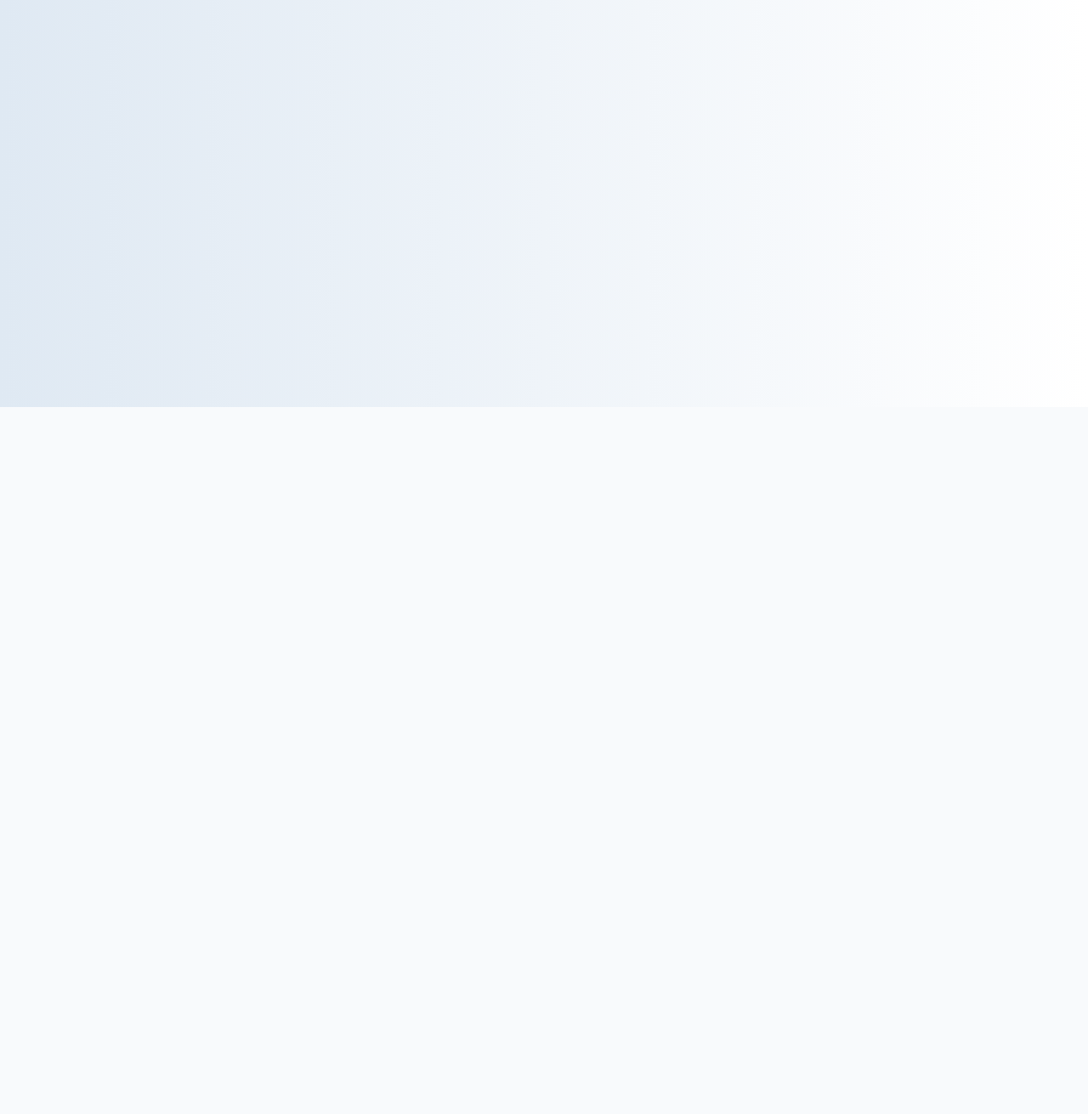
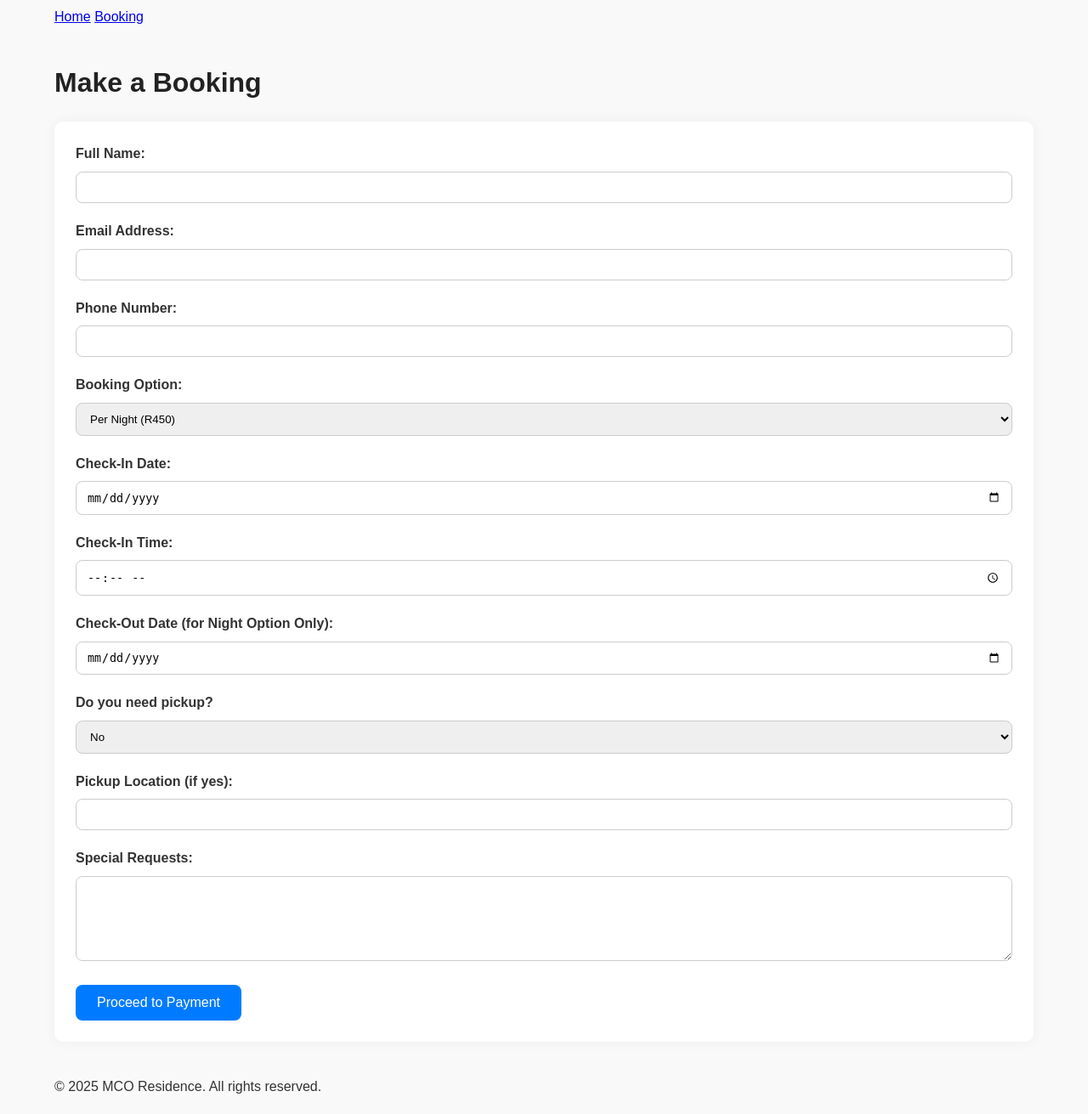
Before and after one commit to TtBuoyPta97/MCO-RESIDENCE, a Flask app: template templates/booking.html in a window 1280 px wide. Shown: the part 321-1632 px from the top of the page at 85% size. Before the commit the page ends 800 px from the top, so only its background shows below. Run offline with Flask 3, Linux system fonts and the light colour scheme; the template is opened without the code that fills it, so the values that code supplies are empty.

Commit message:
Update booking.html

```diff
--- a/templates/booking.html
+++ b/templates/booking.html
@@ -2,66 +2,75 @@
 <html lang="en">
 <head>
     <meta charset="UTF-8">
+    <meta name="viewport" content="width=device-width, initial-scale=1.0">
     <title>Booking | MCO Residence</title>
-    <link rel="stylesheet" href="{{ url_for('static', filename='style.css') }}">
-    <script>
-    function toggleCheckoutDate() {
-        var bookingOption = document.getElementById('booking_option').value;
-        var checkoutField = document.getElementById('checkout_date_field');
-        if (bookingOption === 'night') {
-            checkoutField.style.display = 'block';
-        } else {
-            checkoutField.style.display = 'none';
-        }
-    }
-    </script>
+    <link rel="stylesheet" href="{{ url_for('static', filename='styleii.css') }}">
 </head>
 <body>
-    <div class="container">
-        <h1>Book Your Stay</h1>
-        <form action="/booking" method="post">
-            <label>Name:</label>
-            <input type="text" name="name" required>
 
-            <label>Email:</label>
-            <input type="email" name="email" required>
+    <!-- Navbar -->
+    <nav class="navbar">
+        <div class="container">
+            <img src="{{ url_for('static', filename='mco landscape.jpeg') }}" alt="MCO Residence Logo" class="logo">
+            <div class="nav-links">
+                <a href="{{ url_for('index') }}">Home</a>
+                <a href="{{ url_for('booking') }}">Booking</a>
+            </div>
+        </div>
+    </nav>
 
-            <label>Phone:</label>
-            <input type="text" name="phone" required>
+    <!-- Main Content -->
+    <main class="container">
+        <h1>Make a Booking</h1>
 
-            <label>Booking Option:</label>
-            <select name="booking_option" id="booking_option" onchange="toggleCheckoutDate()" required>
-                <option value="">Select</option>
-                <option value="night">Night (R450 per night)</option>
+        <form method="POST" action="{{ url_for('booking') }}">
+            <label for="name">Full Name:</label>
+            <input type="text" id="name" name="name" required>
+
+            <label for="email">Email Address:</label>
+            <input type="email" id="email" name="email" required>
+
+            <label for="phone">Phone Number:</label>
+            <input type="text" id="phone" name="phone" required>
+
+            <label for="booking_option">Booking Option:</label>
+            <select id="booking_option" name="booking_option" required>
+                <option value="night">Per Night (R450)</option>
                 <option value="hour">1 Hour (R150)</option>
                 <option value="2hours">2 Hours (R250)</option>
             </select>
 
-            <label>Check-in Date:</label>
-            <input type="date" name="checkin_date" required>
+            <label for="checkin_date">Check-In Date:</label>
+            <input type="date" id="checkin_date" name="checkin_date" required>
 
-            <label>Check-in Time:</label>
-            <input type="time" name="checkin_time" required>
+            <label for="checkin_time">Check-In Time:</label>
+            <input type="time" id="checkin_time" name="checkin_time" required>
 
-            <div id="checkout_date_field" style="display:none;">
-                <label>Checkout Date:</label>
-                <input type="date" name="checkout_date">
-            </div>
+            <label for="checkout_date">Check-Out Date (for Night Option Only):</label>
+            <input type="date" id="checkout_date" name="checkout_date">
 
-            <label>Need Pickup?</label>
-            <select name="pickup" required>
+            <label>Do you need pickup?</label>
+            <select id="pickup" name="pickup" required>
                 <option value="no">No</option>
                 <option value="yes">Yes</option>
             </select>
 
-            <label>Pickup Location (if yes):</label>
-            <input type="text" name="pickup_location">
+            <label for="pickup_location">Pickup Location (if yes):</label>
+            <input type="text" id="pickup_location" name="pickup_location">
 
-            <label>Special Requests:</label>
-            <textarea name="special" rows="3"></textarea>
+            <label for="special">Special Requests:</label>
+            <textarea id="special" name="special"></textarea>
 
-            <button type="submit">Continue to Payment</button>
+            <button type="submit" class="btn">Proceed to Payment</button>
         </form>
-    </div>
+    </main>
+
+    <!-- Footer -->
+    <footer>
+        <div class="container">
+            <p>&copy; 2025 MCO Residence. All rights reserved.</p>
+        </div>
+    </footer>
+
 </body>
 </html>
```
